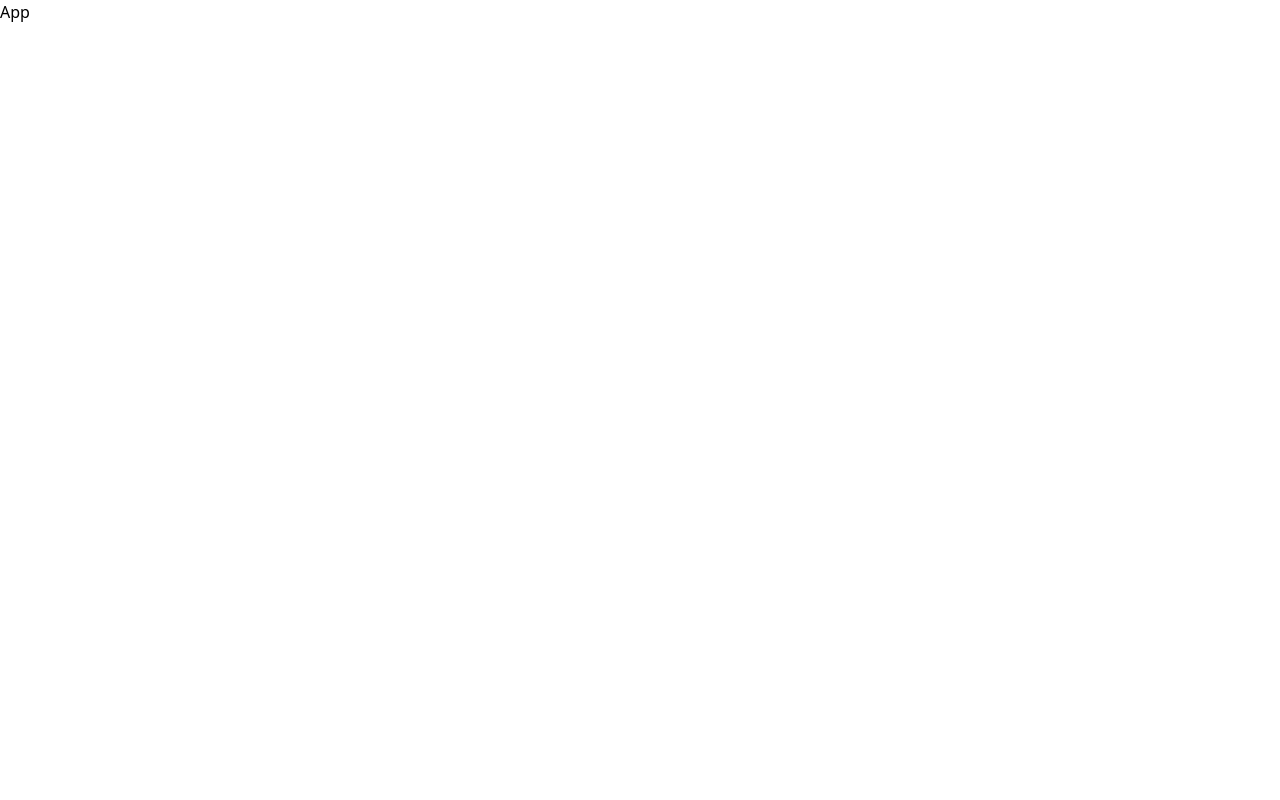
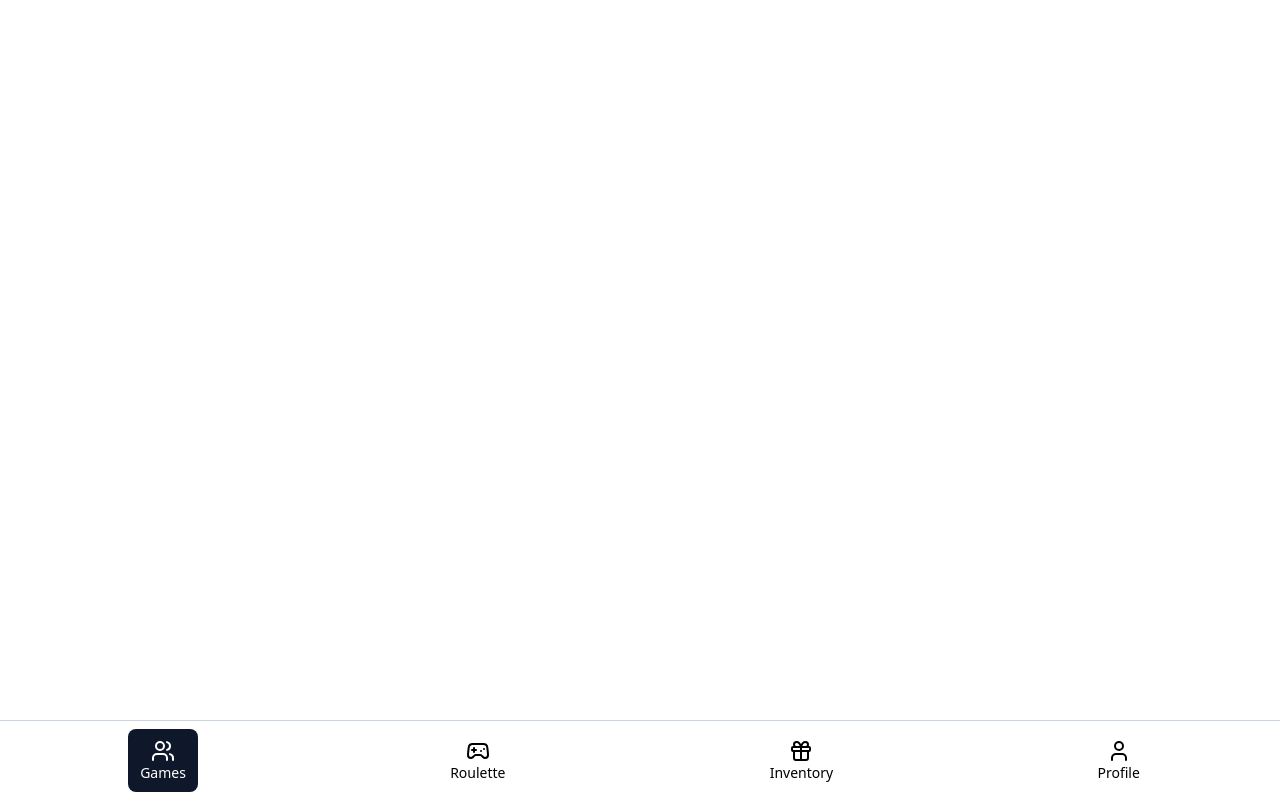
Before and after one commit to iam-nii/tg-gift-flow, a React (Vite) app: page / in a window 1280 px wide. Built offline with nearby package versions, Linux system fonts and the light colour scheme.

Commit message:
Create menu and get it working

```diff
--- a/package.json
+++ b/package.json
@@ -18,6 +18,7 @@
     "@vkruglikov/react-telegram-web-app": "^2.1.9",
     "i18next": "^25.3.2",
     "i18next-browser-languagedetector": "^8.2.0",
+    "lucide-react": "^0.525.0",
     "react": "^18.3.1",
     "react-dom": "^18.3.1",
     "react-i18next": "^15.6.0",
--- a/src/AppLayout.tsx
+++ b/src/AppLayout.tsx
@@ -1,5 +1,64 @@
+import { Link, Outlet } from "react-router-dom";
+import { useTranslation } from "react-i18next";
+import { User, Users, Gamepad2, Gift } from "lucide-react";
+import { useState } from "react";
+
 function AppLayout() {
-  return <div>App</div>;
+  const { t } = useTranslation();
+  const [currentPage, setCurrentPage] = useState<string>("games");
+  return (
+    <div className="min-h-screen flex flex-col">
+      <main className="flex-1">
+        <Outlet />
+      </main>
+      {/* Fixed bottom nav bar */}
+      <aside
+        className="fixed bottom-0 left-0 right-0 bg-white border-slate-300 border-t-[1px]
+      p-2 flex justify-around text-sm shadow-xl h-20"
+      >
+        <Link
+          to="/games"
+          onClick={() => setCurrentPage("games")}
+          className={`flex flex-col justify-center items-center px-3 ${
+            currentPage == "games" && "bg-slate-900 text-white rounded-lg"
+          }`}
+        >
+          <Users />
+          <p>{t("menu.games")}</p>
+        </Link>
+        <Link
+          to="/roulette"
+          onClick={() => setCurrentPage("roulette")}
+          className={`flex flex-col justify-center items-center px-3
+            ${currentPage == "roulette" && "bg-slate-900 text-white rounded-lg"}
+            `}
+        >
+          <Gamepad2 />
+          <p>{t("menu.roulette")}</p>
+        </Link>
+        <Link
+          to="/inventory"
+          onClick={() => setCurrentPage("inventory")}
+          className={`flex flex-col justify-center items-center px-3 ${
+            currentPage == "inventory" && "bg-slate-900 text-white rounded-lg"
+          }`}
+        >
+          <Gift />
+          <p>{t("menu.inventory")}</p>
+        </Link>
+        <Link
+          to="/profile"
+          onClick={() => setCurrentPage("profile")}
+          className={`flex flex-col justify-center items-center px-3 ${
+            currentPage == "profile" && "bg-slate-900 text-white rounded-lg"
+          }`}
+        >
+          <User />
+          <p>{t("menu.profile")}</p>
+        </Link>
+      </aside>
+    </div>
+  );
 }
 
 export default AppLayout;
--- a/src/i18n.ts
+++ b/src/i18n.ts
@@ -2,21 +2,22 @@ import i18n from "i18next";
 import { initReactI18next } from "react-i18next";
 import LanguageDetector from "i18next-browser-languagedetector";
 
-import enTranslation from "./locales/en.json";
-import ruTranslation from "./locales/ru.json";
+import en from "./locales/en.json";
+import ru from "./locales/ru.json";
 
 i18n
-  .use(LanguageDetector) // Detect users language
+  .use(LanguageDetector)
   .use(initReactI18next)
   .init({
-    fallbackLng: "ru", // Default Language
-    debug: false,
+    fallbackLng: "ru",
+    debug: true, // TEMP: Enable debug logging
+    resources: {
+      en: { translation: en },
+      ru: { translation: ru },
+    },
     interpolation: {
       escapeValue: false,
     },
-    resources: {
-      en: { tranlation: enTranslation },
-      ru: { tranlation: ruTranslation },
-    },
   });
+
 export default i18n;
--- a/src/locales/en.json
+++ b/src/locales/en.json
@@ -5,9 +5,9 @@
     "description": "User"
   },
   "menu": {
-      "Games": "Games",
-      "roulette": "roulette",
-      "inventory": "inventory",
+    "games": "Games",
+    "roulette": "Roulette",
+    "inventory": "Inventory",
     "profile": "Profile"
   }
 }
--- a/src/locales/ru.json
+++ b/src/locales/ru.json
@@ -5,7 +5,7 @@
     "description": "Пользователь"
   },
   "menu": {
-    "Games": "Игры",
+    "games": "Игры",
     "roulette": "Рулетка",
     "inventory": "Инвентарь",
     "profile": "Профиль"
--- a/src/main.tsx
+++ b/src/main.tsx
@@ -2,11 +2,15 @@ import { StrictMode } from "react";
 import { createRoot } from "react-dom/client";
 import "./index.css";
 import { RouterProvider } from "react-router-dom";
-import "./i18n.ts";
+// import { I18nextProvider } from "react-i18next";
+import "./i18n";
+// import i18n from "./i18n.ts";
 import router from "./router.tsx";
 
 createRoot(document.getElementById("root")!).render(
   <StrictMode>
+    {/* <I18nextProvider i18n={i18n}>
+    </I18nextProvider> */}
     <RouterProvider router={router} />
   </StrictMode>
 );
--- /dev/null
+++ b/src/pages/Games.tsx
@@ -0,0 +1,7 @@
+import React from "react";
+
+function Games() {
+  return <div>Games</div>;
+}
+
+export default Games;
--- /dev/null
+++ b/src/pages/Inventory.tsx
@@ -0,0 +1,7 @@
+import React from "react";
+
+function Inventory() {
+  return <div>Inventory</div>;
+}
+
+export default Inventory;
--- /dev/null
+++ b/src/pages/Roulette.tsx
@@ -0,0 +1,7 @@
+import React from "react";
+
+function Roulette() {
+  return <div>Roulette</div>;
+}
+
+export default Roulette;
--- a/src/pages/profile.tsx
+++ b/src/pages/profile.tsx
@@ -1,7 +1,11 @@
 import { useEffect } from "react";
 function Profile() {
   useEffect(() => {}, []);
-  return <></>;
+  return (
+    <>
+      <div>Profile</div>
+    </>
+  );
 }
 
 export default Profile;
```
Also changed, not shown: src/router.tsx (+18 -2 lines), 1 other file (tests, documents, lock files or other folders). Lines whose indentation alone changed are shown as unchanged.
